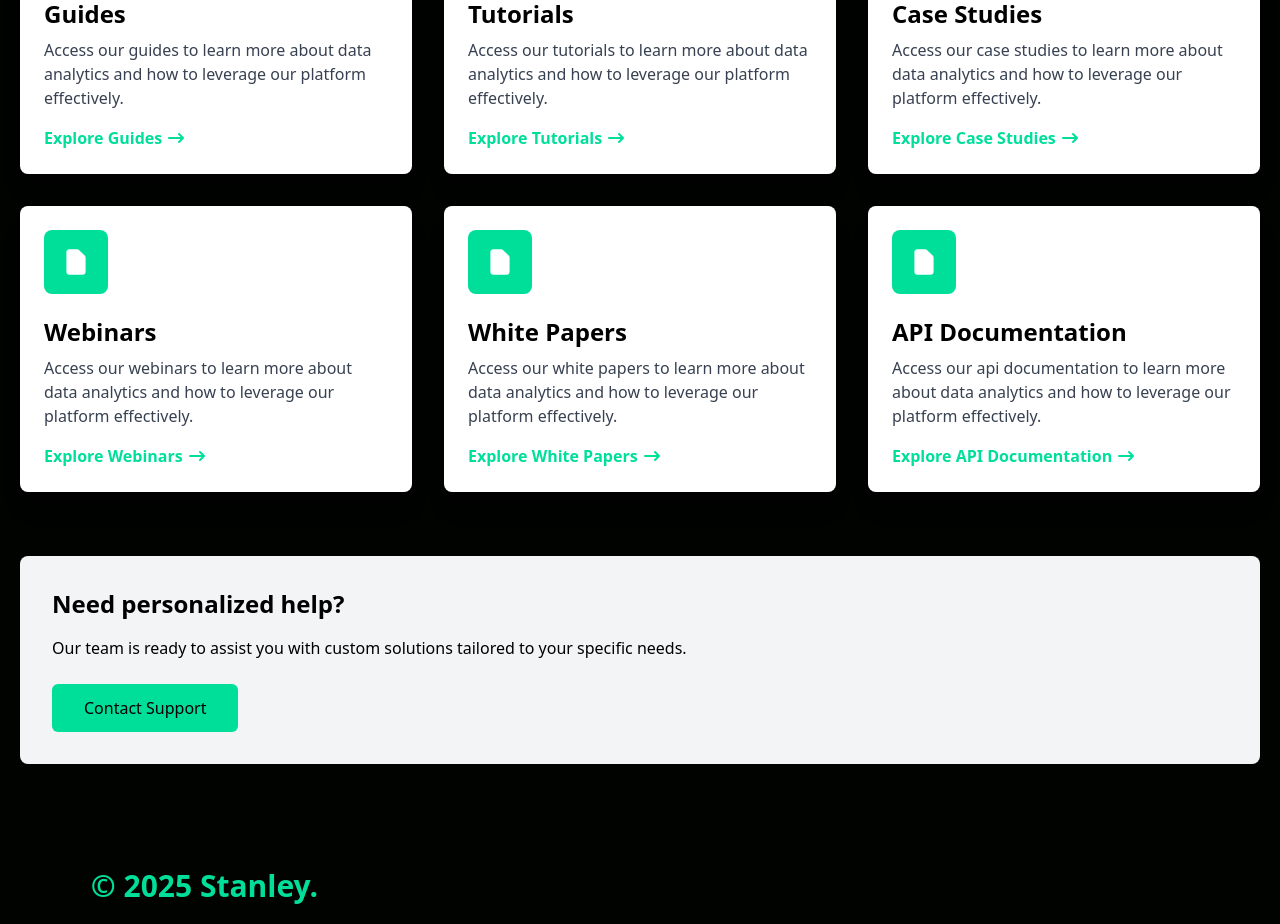
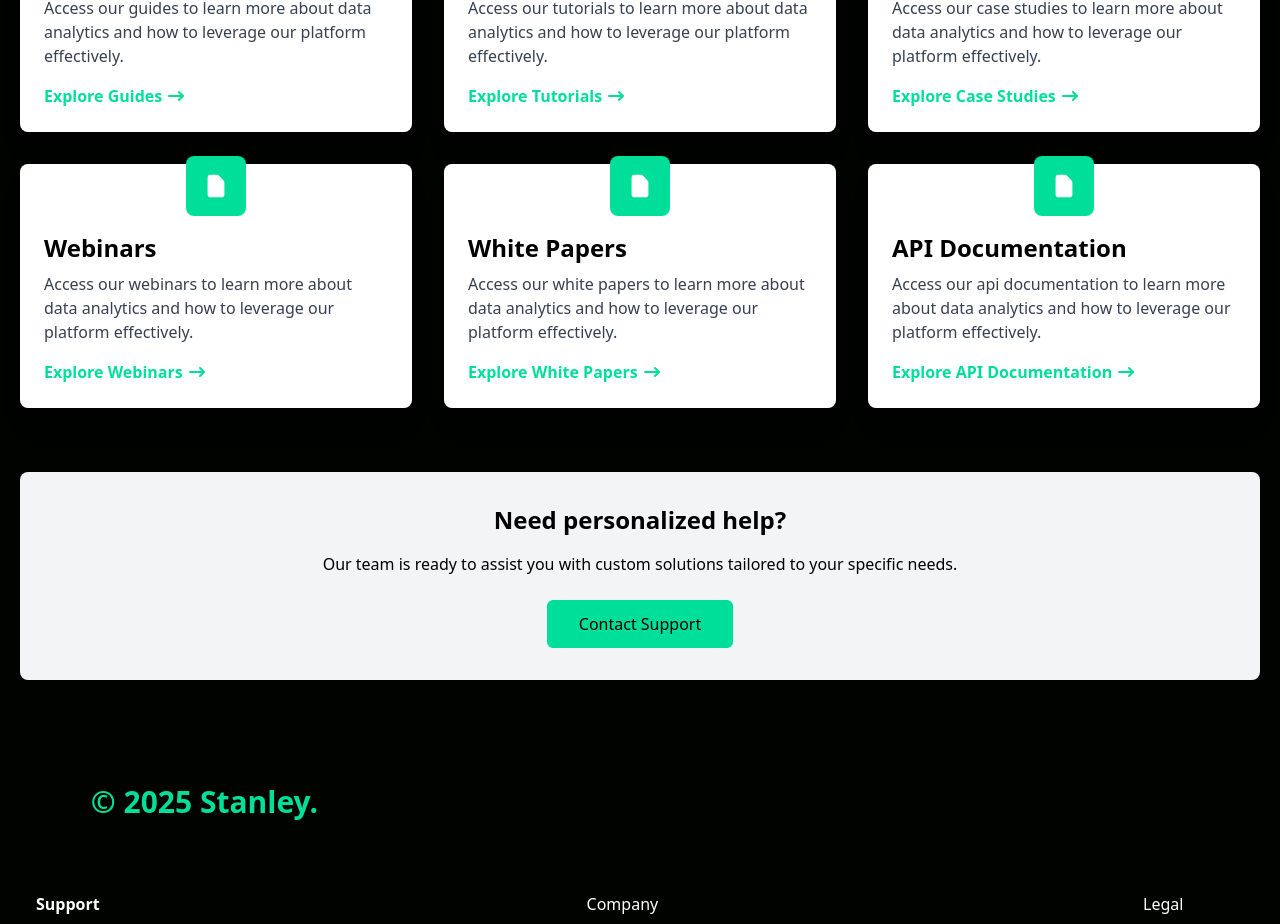
Before and after one commit to StanleyKioko/React-Tailwind-Vite-Simple-front-end, a React (Create React App) app: page /Resources in a window 1280 px wide. Shown: the part 412-1336 px from the top of the page. Built offline with nearby package versions, Linux system fonts and the light colour scheme.

Commit message:
Updated Resources

```diff
--- a/src/pages/Resources.jsx
+++ b/src/pages/Resources.jsx
@@ -15,7 +15,7 @@ const ResourcesPage = () => {
           {/* Resource Cards */}
           {['Guides', 'Tutorials', 'Case Studies', 'Webinars', 'White Papers', 'API Documentation'].map((resource, index) => (
             <div key={index} className="bg-white p-6 rounded-lg shadow-xl hover:shadow-2xl transition-all">
-              <div className="bg-[#00df9a] text-white p-4 inline-block rounded-lg mb-4">
+              <div className="bg-[#00df9a] text-white p-4 inline-block rounded-lg mb-4 size-[60px] mt-[-2rem] mx-auto flex items-center justify-center">
                 <svg className="w-8 h-8" fill="currentColor" viewBox="0 0 20 20" xmlns="http://www.w3.org/2000/svg">
                   <path fillRule="evenodd" d="M4 4a2 2 0 012-2h4.586A2 2 0 0112 2.586L15.414 6A2 2 0 0116 7.414V16a2 2 0 01-2 2H6a2 2 0 01-2-2V4z" clipRule="evenodd"></path>
                 </svg>
@@ -35,9 +35,9 @@ const ResourcesPage = () => {
         </div>
 
         <div className="mt-16 bg-gray-100 p-8 rounded-lg">
-          <h2 className="text-2xl font-bold mb-4">Need personalized help?</h2>
-          <p className="mb-6">Our team is ready to assist you with custom solutions tailored to your specific needs.</p>
-          <button className="bg-[#00df9a] text-black py-3 px-8 rounded-md font-medium hover:bg-[#00c589]">
+          <h2 className="text-2xl font-bold mb-4 flex justify-center">Need personalized help?</h2>
+          <p className="mb-6 flex justify-center">Our team is ready to assist you with custom solutions tailored to your specific needs.</p>
+          <button className="bg-[#00df9a] text-black py-3 px-8 rounded-md font-medium hover:bg-[#00c589] mx-auto flex items-center justify-center">
             Contact Support
           </button>
         </div>
```
